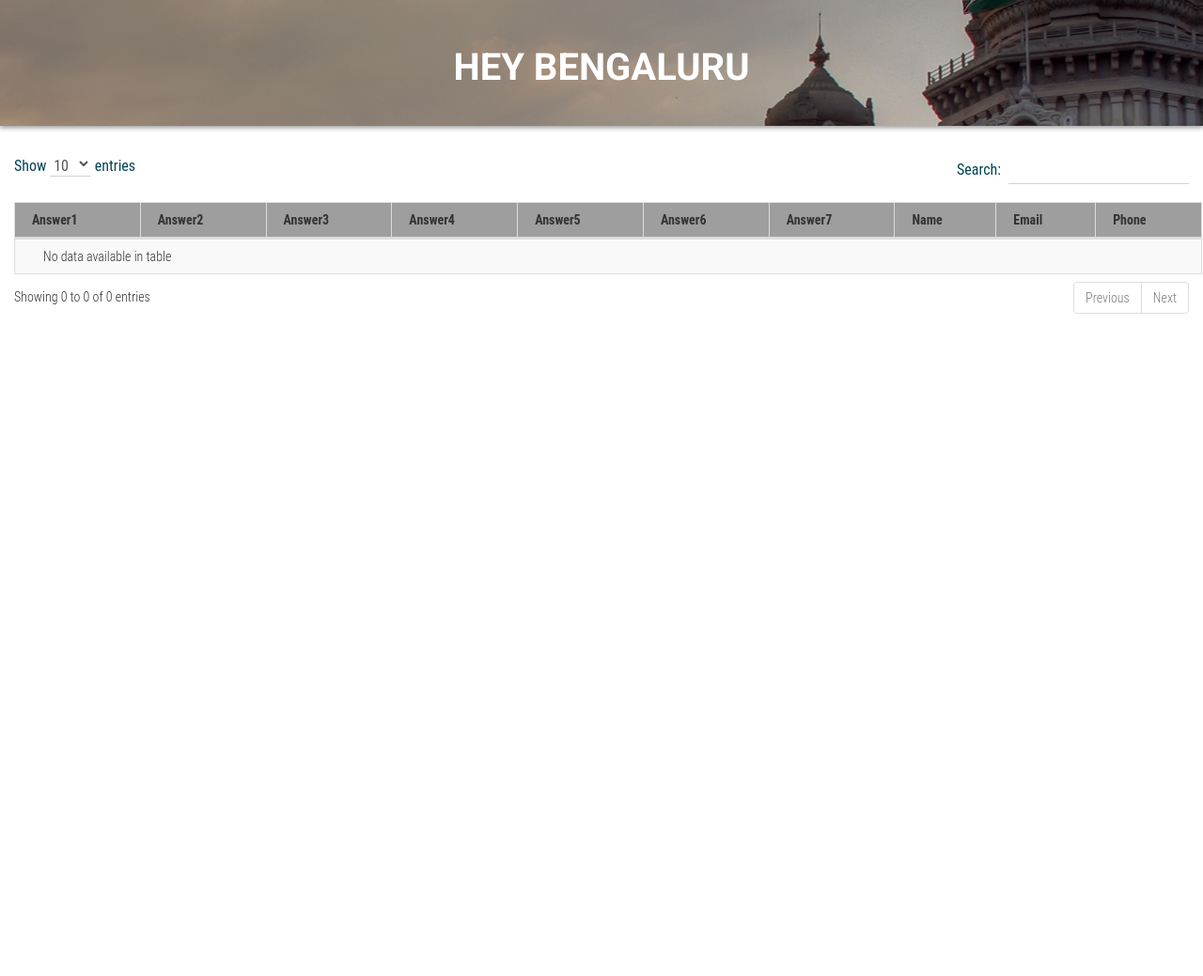
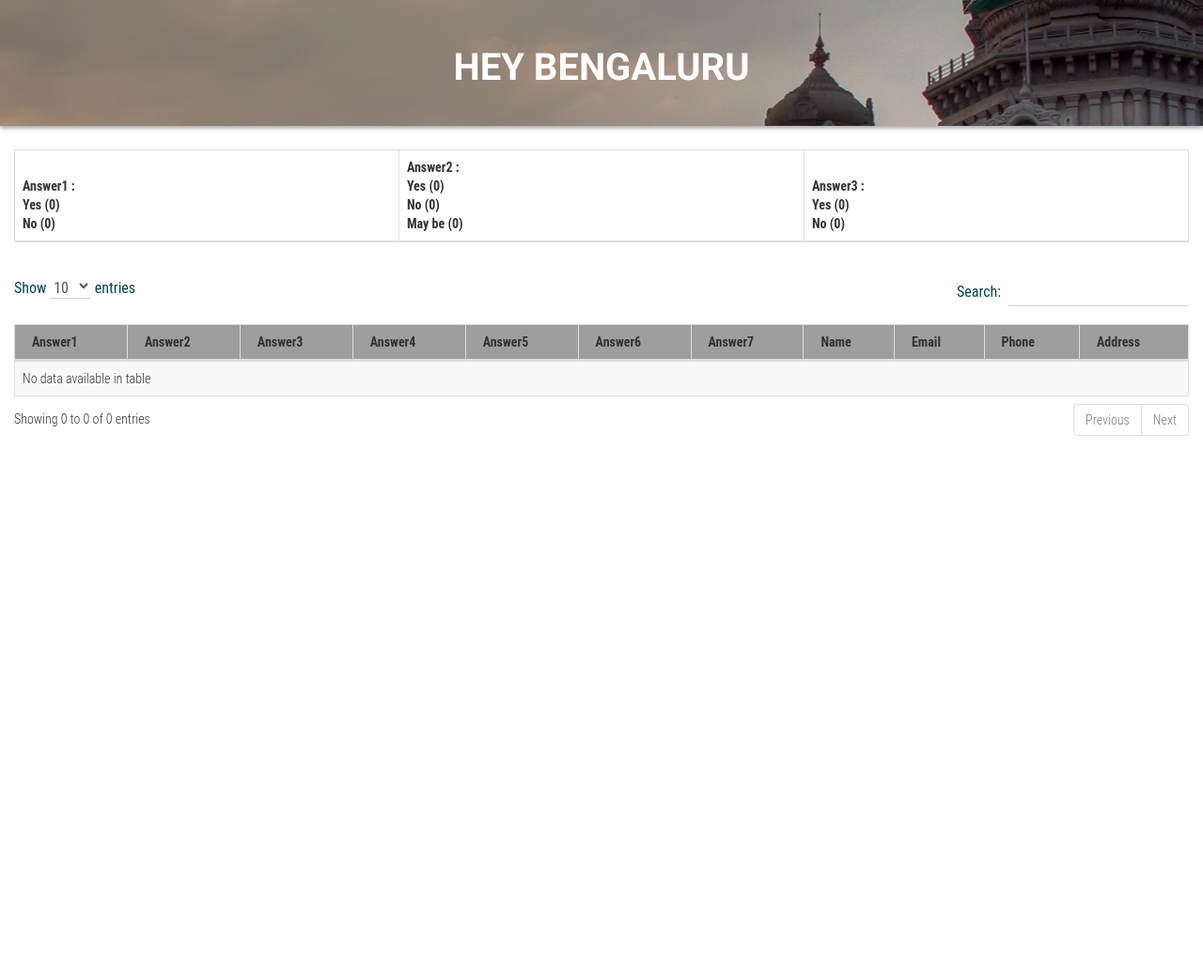
Before and after one commit to rajuappsbee/survey, a PHP site: page /showanswers.php in a window 1280 px wide. Shown: the whole page at 94% size. Before the commit the page ends 334 px from the top, so only its background shows below. Run offline with PHP 8.4, Linux system fonts and the light colour scheme; the visitor is signed in with stand-in values (Sample User, id 1); tables that the repository leaves empty or names only in its code hold one stand-in row (values such as "Sample post"); lists and menus that the app fills with data are empty; grey boxes are pictures that could not be loaded.

Commit message:
admin panel change

```diff
--- a/showanswers.php
+++ b/showanswers.php
@@ -42,8 +42,20 @@
         </div>
 
         <!-- <div class="container"> -->
-        <div class="col-lg-12 m_top">
-          <table class="table table-striped table-bordered table-hover" id="dataTablesFirst">
+        <?php
+          $yes1 = 0;
+          $no1 = 0;
+
+          $yes2 = 0;
+          $no2 = 0;
+          $maybe2 = 0;
+
+          $yes3 = 0;
+          $no3 = 0;
+        ?>
+      <div class="maindiv" style="position:relative;">
+        <div class="col-lg-12 m_top" style="min-height: 750px; position: absolute; top: 130px;">
+          <table class="table table-striped table-bordered table-hover" id="dataTablesFirst" style="width:100%;">
               <thead>
                 <tr>
                   <th style="display:none;">Serial No.</th>
@@ -68,6 +80,31 @@
                   $i =0;
                   while($results = mysql_fetch_assoc($query)){
                     $i ++;
+
+                    if($results['answer1'] == 'Yes'){
+                      $yes1 ++;
+                    }
+                    if($results['answer1'] == 'No'){
+                      $no1 ++;
+                    }
+
+                    if($results['answer2'] == 'Yes'){
+                      $yes2 ++;
+                    }
+                    if($results['answer2'] == 'No'){
+                      $no2 ++;
+                    }
+                    if($results['answer2'] == 'May be'){
+                      $maybe2 ++;
+                    }
+
+                    if($results['answer3'] == 'Yes'){
+                      $yes3 ++;
+                    }
+                    if($results['answer3'] == 'No'){
+                      $no3 ++;
+                    }
+
                   ?>
                     <tr>
                       <td style="display:none;">
@@ -96,7 +133,32 @@
             </tbody>
           </table>
         </div>
+        <div class="col-lg-12 m_top" style="position: absolute; top: 0;">
+          <table class="table table-striped table-bordered table-hover">
+              <thead>
+                <tr>
+                  <th>
+                    Answer1 : <br>
+                    Yes (<?php echo $yes1; ?>)<br>
+                    No (<?php echo $no1; ?>)
+                  </th>
+                  <th>
+                    Answer2 : <br>
+                    Yes (<?php echo $yes2; ?>)<br>
+                    No (<?php echo $no2; ?>)<br>
+                    May be (<?php echo $maybe2; ?>)
+                  </th>
+                  <th>
+                    Answer3 : <br>
+                    Yes (<?php echo $yes3; ?>)<br>
+                    No (<?php echo $no3; ?>)
+                  </th>
+                </tr>
+              </thead>
+          </table>
+        </div>
         <!-- </div> -->
+      </div>
     </body>
     <!-- Material Design for Bootstrap -->
     <script src="js/bootstrap.min.js"></script>
```
